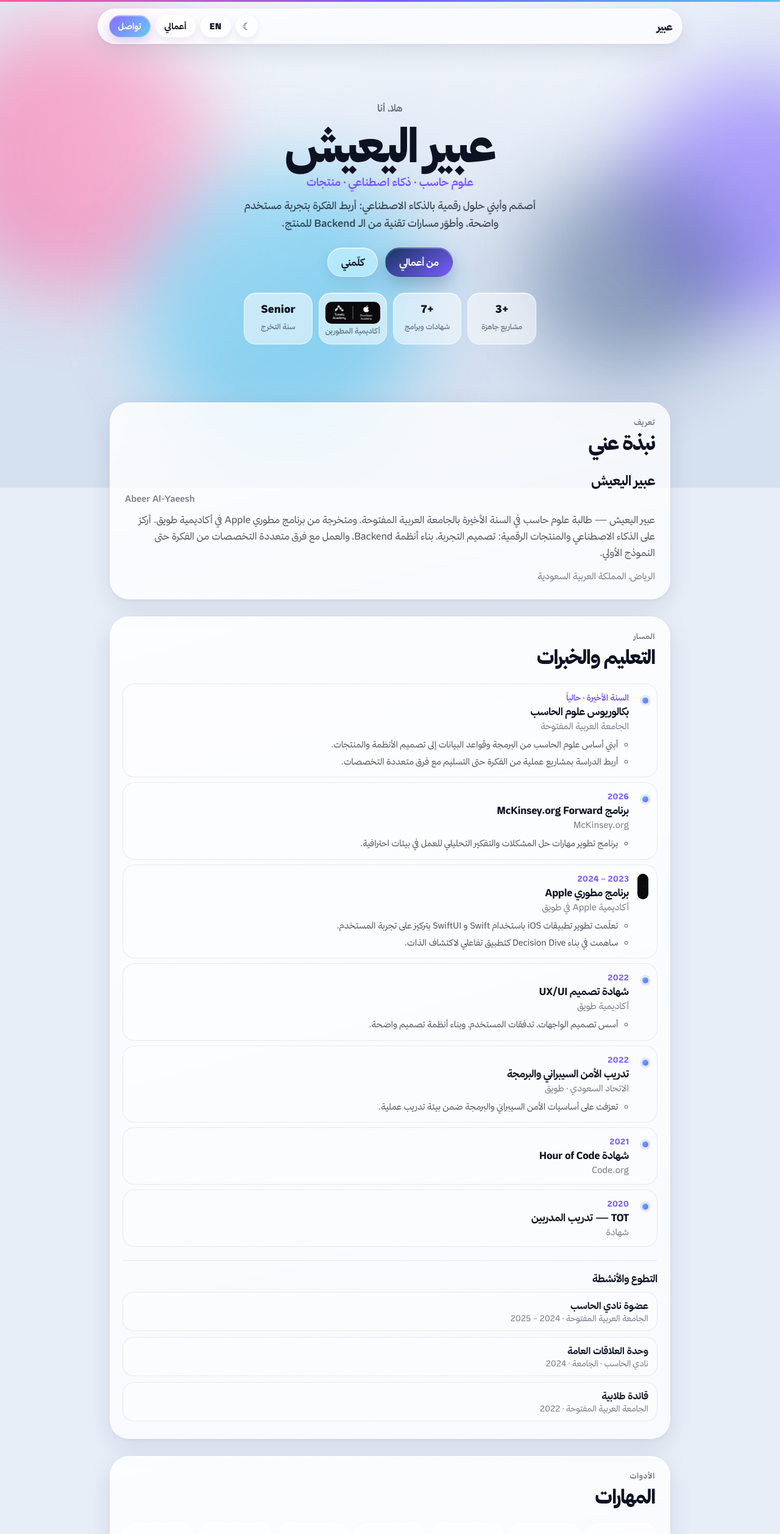
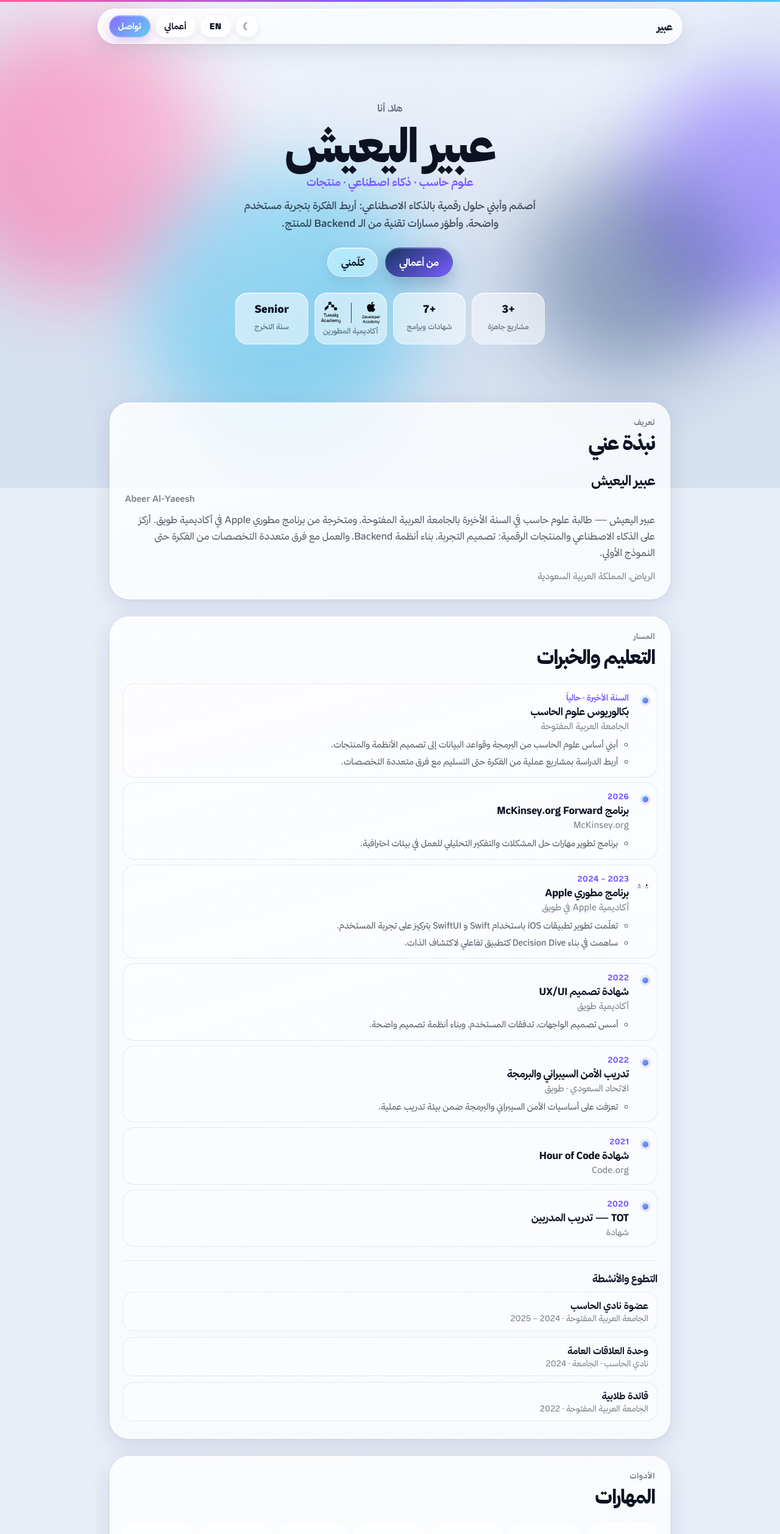
Before and after one commit to iksasa15/abed, a React (Vite) app: page / in a window 1280 px wide. Shown: the top 2516 px of the page at 61% size. Built offline with nearby package versions, Linux system fonts and the light colour scheme.

Commit message:
Refactor logo styles for consistency; remove padding and border-radius for academy logos, and add theme-specific filter for light mode.

```diff
--- a/src/App.css
+++ b/src/App.css
@@ -367,6 +367,11 @@
 .academy-logo {
   display: block;
   object-fit: contain;
+  background: transparent;
+}
+
+[data-theme='light'] .academy-logo {
+  filter: invert(1);
 }
 
 .academy-logo--stat {
@@ -374,25 +379,22 @@
   max-width: 118px;
   height: 36px;
   margin-inline: auto;
-  padding: 6px 8px;
-  border-radius: 10px;
-  background: var(--logo-plate);
+  padding: 0;
+  border-radius: 0;
 }
 
 .academy-logo--edu {
   width: 72px;
   height: 42px;
-  padding: 6px 8px;
-  border-radius: 12px;
-  background: var(--logo-plate);
+  padding: 0;
+  border-radius: 0;
 }
 
 .academy-logo--tech {
   width: 72px;
   height: 28px;
-  padding: 6px 8px;
-  border-radius: 10px;
-  background: var(--logo-plate);
+  padding: 0;
+  border-radius: 0;
 }
 
 .edu__item--brand {
```
